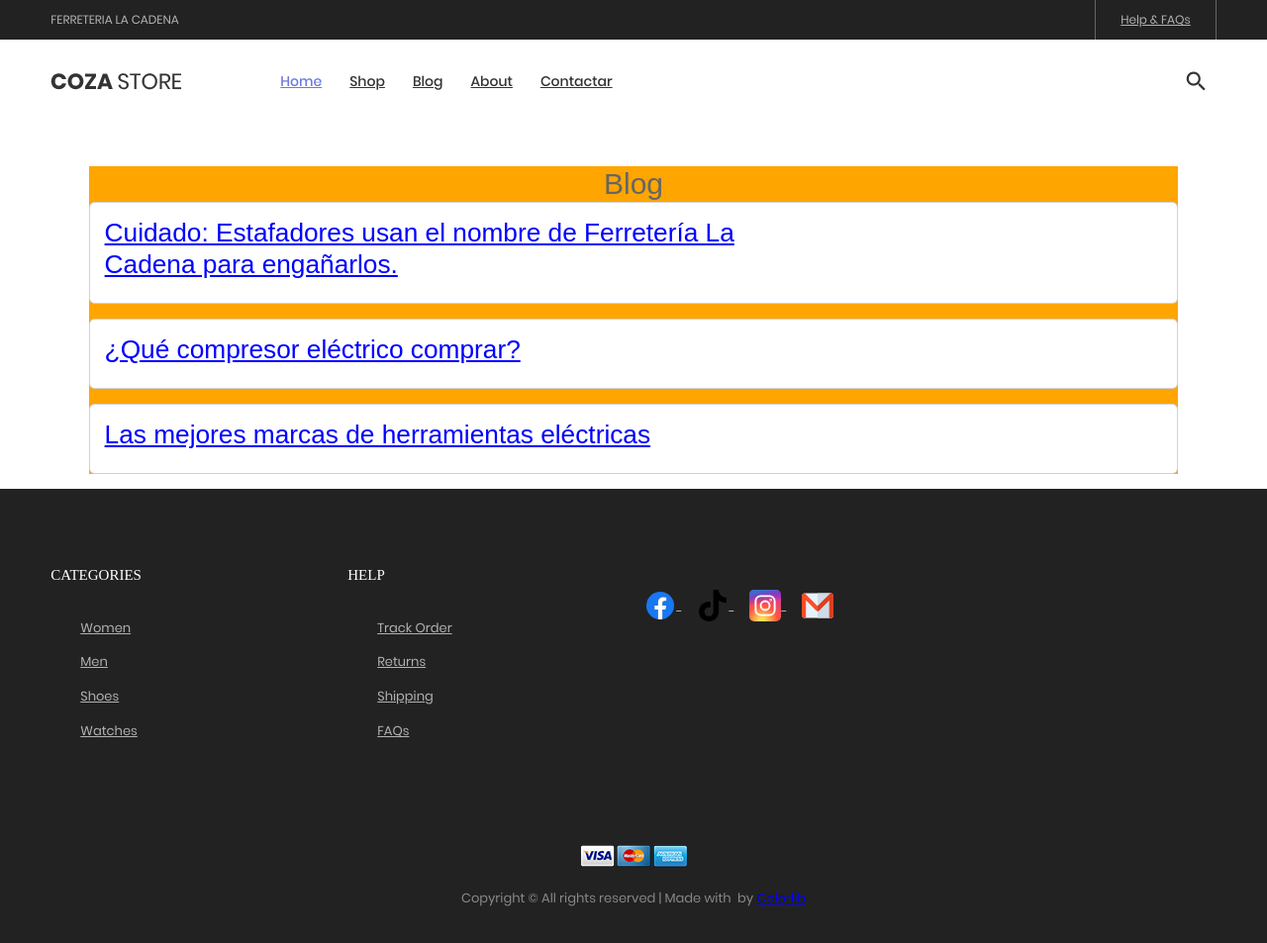
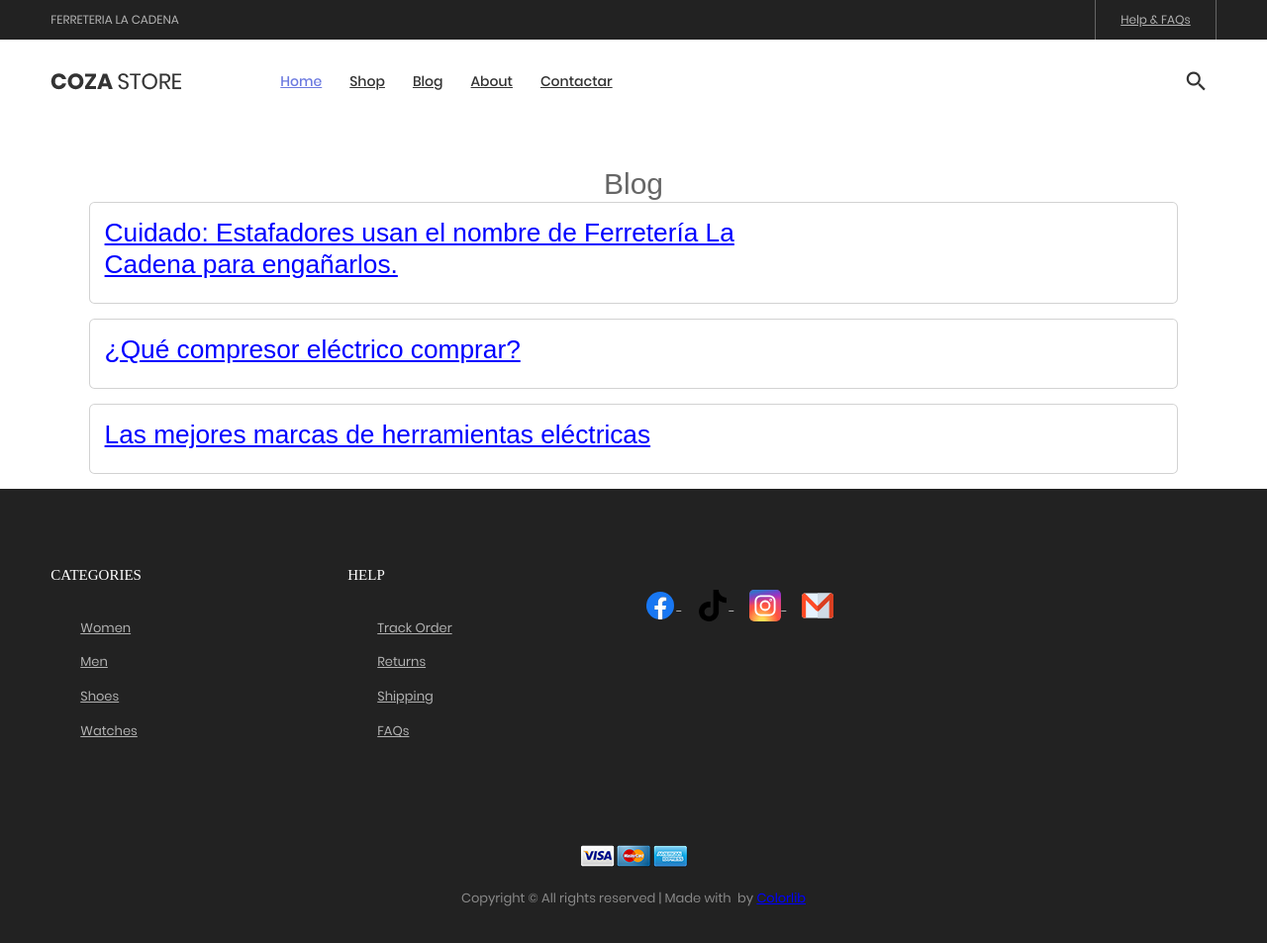
Before and after one commit to lacadenagt/nuevo, a Jekyll site: the page built from posts.md, in a window 1280 px wide and 953 px high. Shown: the whole window at 99% size. Built offline with Jekyll 4.4.1, drawn with Linux system fonts in a browser that asks for light colours; some web fonts are replaced.

Commit message:
Update posts.md

```diff
--- a/posts.md
+++ b/posts.md
@@ -10,7 +10,7 @@
         color:blue;
     }
 </style>
-<div style="background:orange;margin-left:7%;margin-right:7%;margin-top:10%">
+<div style="margin-left:7%;margin-right:7%;margin-top:10%">
 <h2 style="text-align:center" title="herramientas eléctricas">Blog</h2>
 {% for post in site.posts limit:5 %}
 <div class="card mb-3" style="max-width:100%;">
```
